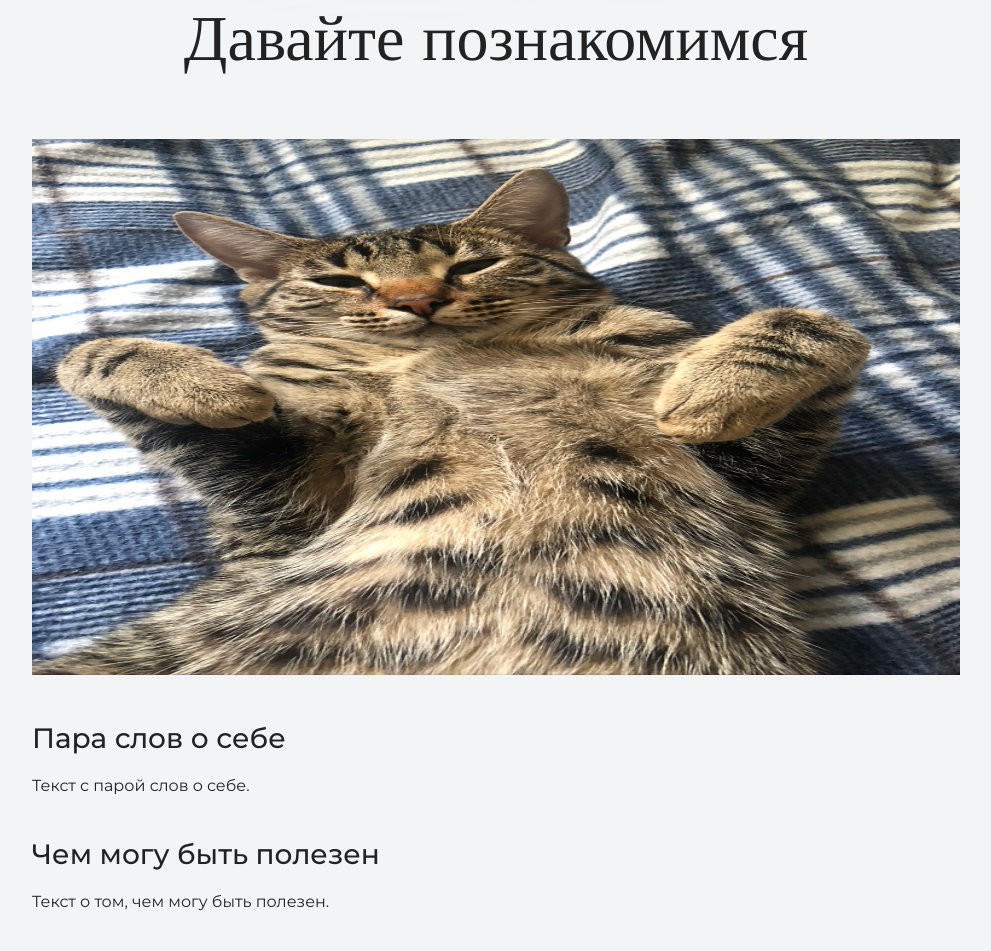
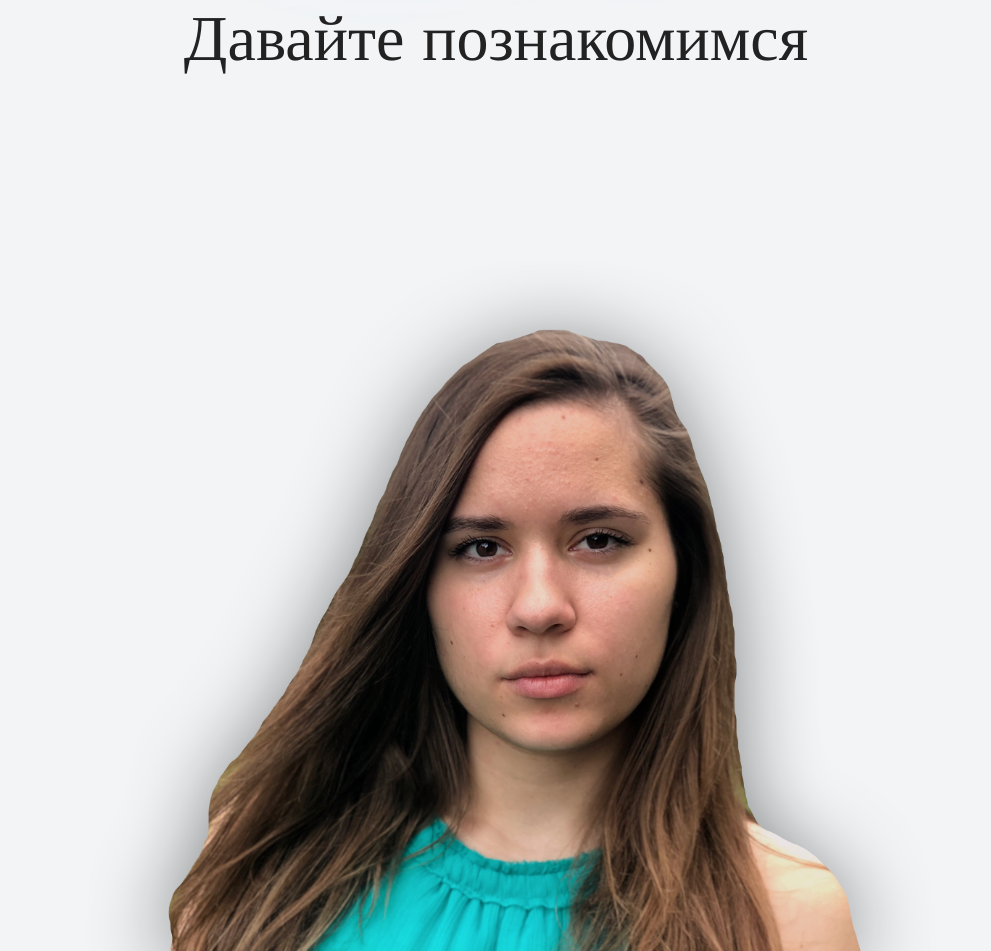
Before and after one commit to voiser-rgb/my-site, a plain HTML site: page index.html in a window 1280 px wide. Shown: the part 1033-1984 px from the top of the page, without its empty margins (144-1135 px from the left). Drawn offline with nearby package versions, Linux system fonts and the light colour scheme.

Commit message:
add foto

```diff
--- a/index.html
+++ b/index.html
@@ -26,7 +26,7 @@
       <div class="container">
         <h2 class="subheading">Давайте познакомимся</h2>
         <figure class="user-image">
-          <img src="/img/fill.jpeg" width="928" height="536" alt="Фотография Неопознанного Енота">
+          <img src="/img/vika.png" width="928" height="928" alt="Фотография Неопознанного Енота">
         </figure>
       <h3>Пара слов о себе</h3>
       <p>Текст с парой слов о себе.</p>
```
Also changed, not shown: img/vika.png (added).
